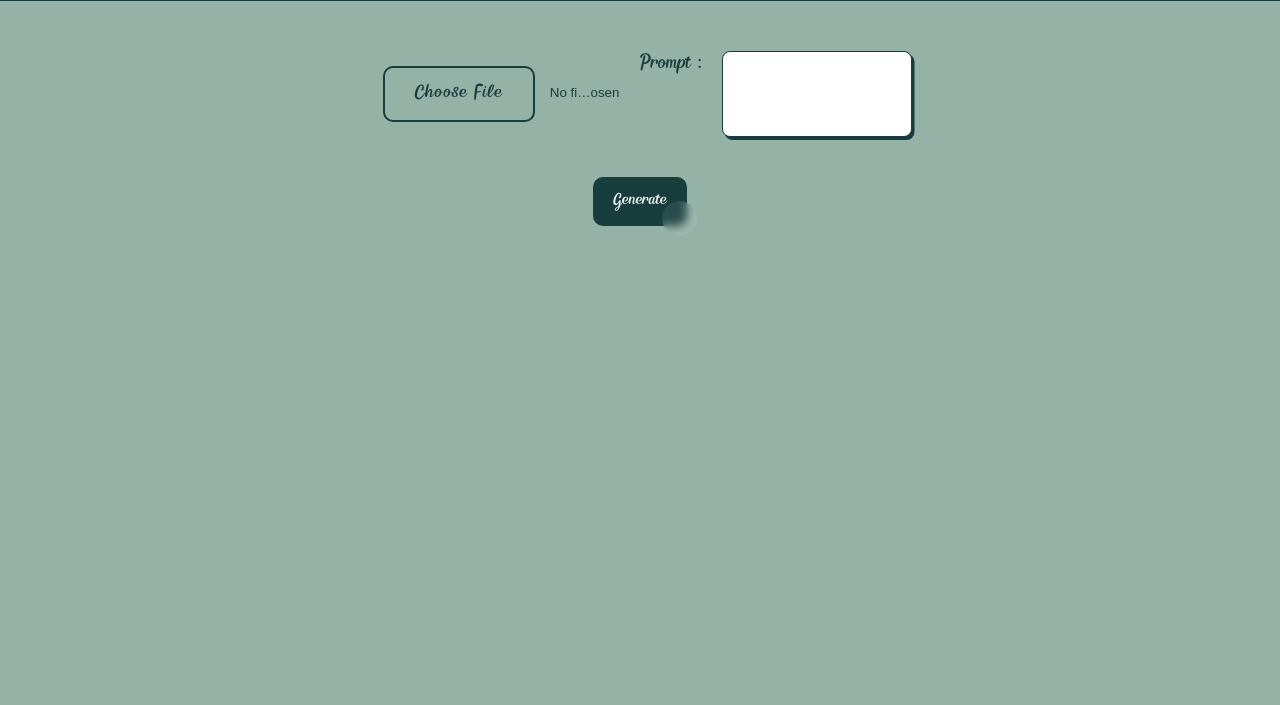
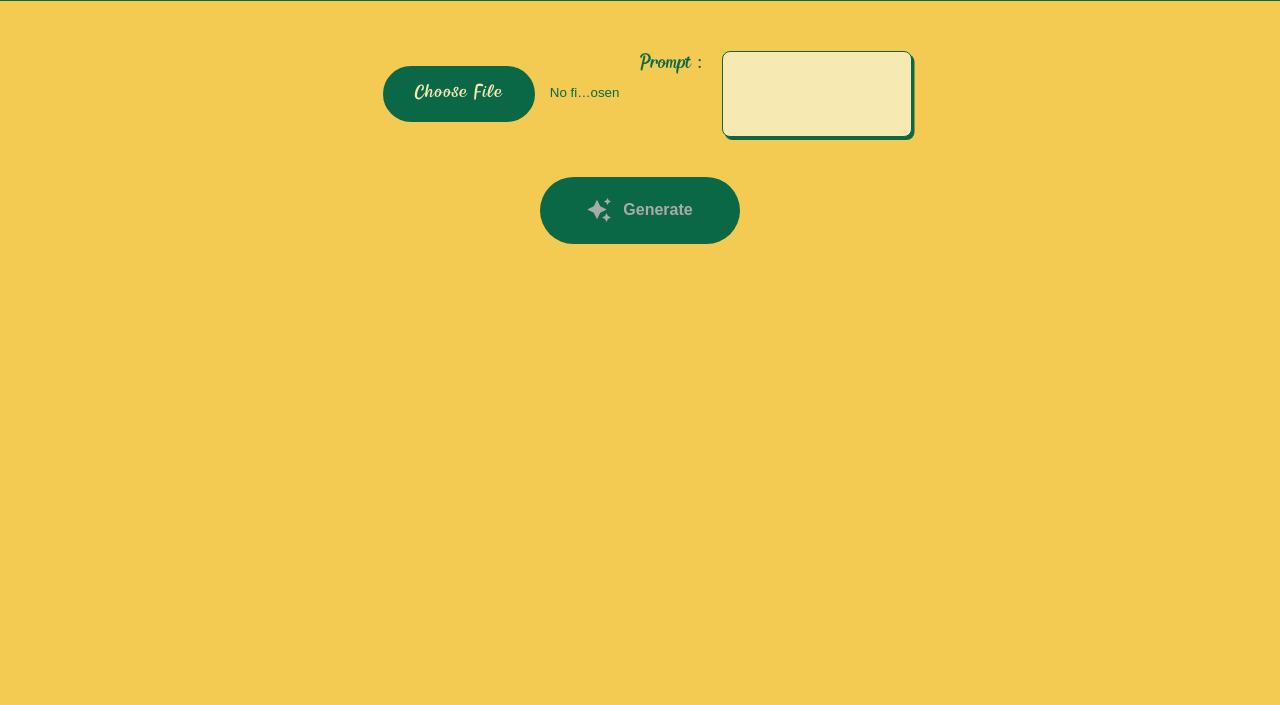
Before and after one commit to XDRONIN/Image_prompter, a plain HTML site: page index.html in a window 1280 px wide. Shown: the part 95-800 px from the top of the page. Drawn offline with Linux system fonts and the light colour scheme.

Commit message:
colour theme change

```diff
--- a/index.html
+++ b/index.html
@@ -20,7 +20,23 @@
       <input type="text" id="prompt" name="prompt" />
     </div>
     <div class="buttoncontainer">
-      <button id="butt" class="button">Generate</button>
+      <button id="butt" class="btn">
+        <svg
+          height="24"
+          width="24"
+          fill="#FFFFFF"
+          viewBox="0 0 24 24"
+          data-name="Layer 1"
+          id="Layer_1"
+          class="sparkle"
+        >
+          <path
+            d="M10,21.236,6.755,14.745.264,11.5,6.755,8.255,10,1.764l3.245,6.491L19.736,11.5l-6.491,3.245ZM18,21l1.5,3L21,21l3-1.5L21,18l-1.5-3L18,18l-3,1.5ZM19.333,4.667,20.5,7l1.167-2.333L24,3.5,21.667,2.333,20.5,0,19.333,2.333,17,3.5Z"
+          ></path>
+        </svg>
+
+        <span class="text">Generate</span>
+      </button>
     </div>
     <center>
       <div class="loader">
--- a/styles.css
+++ b/styles.css
@@ -4,8 +4,8 @@
 }
 body {
   font-family: "newFont";
-  background-color: #95b2a7;
-  color: #183d3d;
+  background-color: #f3ca52;
+  color: #0a6847;
   margin: 0;
 }
 .header {
@@ -13,10 +13,10 @@ body {
   justify-content: center;
   align-items: center;
 
-  background-color: #95b2a7;
-  color: #183d3d;
+  background-color: #f3ca52;
+  color: #0a6847;
   border: solid;
-  border-color: #183d3d;
+  border-color: #0a6847;
   height: 90px;
 }
 .myh1 {
@@ -34,9 +34,10 @@ body {
   font-size: 30px;
   margin-top: 50px;
   text-align: justify;
-  color: #183d3d;
+  color: #0a6847;
   padding: 3%;
   line-height: 38px;
+  justify-content: center;
 }
 
 input[type="file"]::-webkit-file-upload-button {
@@ -49,13 +50,14 @@ input[type="file"]::-webkit-file-upload-button {
   font-size: 18px;
   letter-spacing: 1px;
   text-decoration: none;
-  color: #183d3d;
-  background: transparent;
+  color: #f6e9b2;
+  background: #0a6847;
   cursor: pointer;
   transition: ease-out 0.5s;
-  border: 2px solid #183d3d;
-  border-radius: 10px;
-  box-shadow: inset 0 0 0 0 #183d3d;
+  border: 2px solid #0a6847;
+  border-radius: 3em;
+
+  box-shadow: inset 0 0 0 0 #0a6847;
 }
 
 input[type="file"]::-webkit-file-upload-button:active {
@@ -63,68 +65,53 @@ input[type="file"]::-webkit-file-upload-button:active {
 }
 
 input[type="file"]::-webkit-file-upload-button:hover {
-  color: white;
-  box-shadow: inset 0 -100px 0 0 #183d3d;
+  color: #0a6847;
+  box-shadow: inset 0 -100px 0 0 #f6e9b2;
 }
 .buttoncontainer {
   display: flex;
   justify-content: center;
   margin-top: 40px;
 }
-.button {
-  font-family: "newFont";
-  padding: 15px 20px;
-  font-size: 16px;
-  background: transparent;
+.btn {
   border: none;
-  position: relative;
-  color: #f0f0f0;
-  z-index: 1;
+  width: 15em;
+  height: 5em;
+  border-radius: 3em;
+  display: flex;
+  justify-content: center;
+  align-items: center;
+  gap: 12px;
+  background: #0a6847;
+  cursor: pointer;
+  transition: all 450ms ease-in-out;
 }
 
-.button::after,
-.button::before {
-  content: "";
-  position: absolute;
-  bottom: 0;
-  right: 0;
-  z-index: -99999;
-  transition: all 0.4s;
+.sparkle {
+  fill: #aaaaaa;
+  transition: all 800ms ease;
 }
 
-.button::before {
-  transform: translate(0%, 0%);
-  width: 100%;
-  height: 100%;
-  background: #183d3d;
-  border-radius: 10px;
+.text {
+  font-weight: 600;
+  color: #aaaaaa;
+  font-size: medium;
 }
 
-.button::after {
-  transform: translate(10px, 10px);
-  width: 35px;
-  height: 35px;
-  background: #ffffff15;
-  backdrop-filter: blur(5px);
-  border-radius: 50px;
+.btn:hover {
+  background: linear-gradient(0deg, #7aba78, #eecd3a);
+  box-shadow: inset 0px 1px 0px 0px #0a6847, inset 0px -4px 0px 0px #0a6847,
+    0px 0px 0px 4px rgba(255, 255, 255, 0.2), 0px 0px 180px 0px #c2ff89;
+  transform: translateY(-2px);
 }
 
-.button:hover::before {
-  transform: translate(5%, 20%);
-  width: 110%;
-  height: 110%;
+.btn:hover .text {
+  color: white;
 }
 
-.button:hover::after {
-  border-radius: 10px;
-  transform: translate(0, 0);
-  width: 100%;
-  height: 100%;
-}
-
-.button:active::after {
-  transition: 0s;
-  transform: translate(0, 5%);
+.btn:hover .sparkle {
+  fill: white;
+  transform: scale(1.2);
 }
 label {
   margin-left: 20px;
@@ -135,17 +122,18 @@ label {
   max-width: 190px;
   padding: 0.875rem;
   font-size: 1rem;
-  border: 1.5px solid #183d3d;
+  border: 1.5px solid #0a6847;
   border-radius: 0.5rem;
-  box-shadow: 2.5px 3px 0 #183d3d;
+  box-shadow: 2.5px 3px 0 #0a6847;
   outline: none;
   transition: ease 0.25s;
   font-family: "newFont";
-  color: #183d3d;
+  color: #0a6847;
   font-size: larger;
+  background-color: #f6e9b2;
 }
 #prompt:focus {
-  box-shadow: 5.5px 7px 0 #183d3d;
+  box-shadow: 5.5px 7px 0 #0a6847;
 }
 .loader {
   display: none;
@@ -157,7 +145,7 @@ label {
 .box1,
 .box2,
 .box3 {
-  border: 16px solid #183d3d;
+  border: 16px solid #0a6847;
   box-sizing: border-box;
   position: absolute;
   display: block;
```
